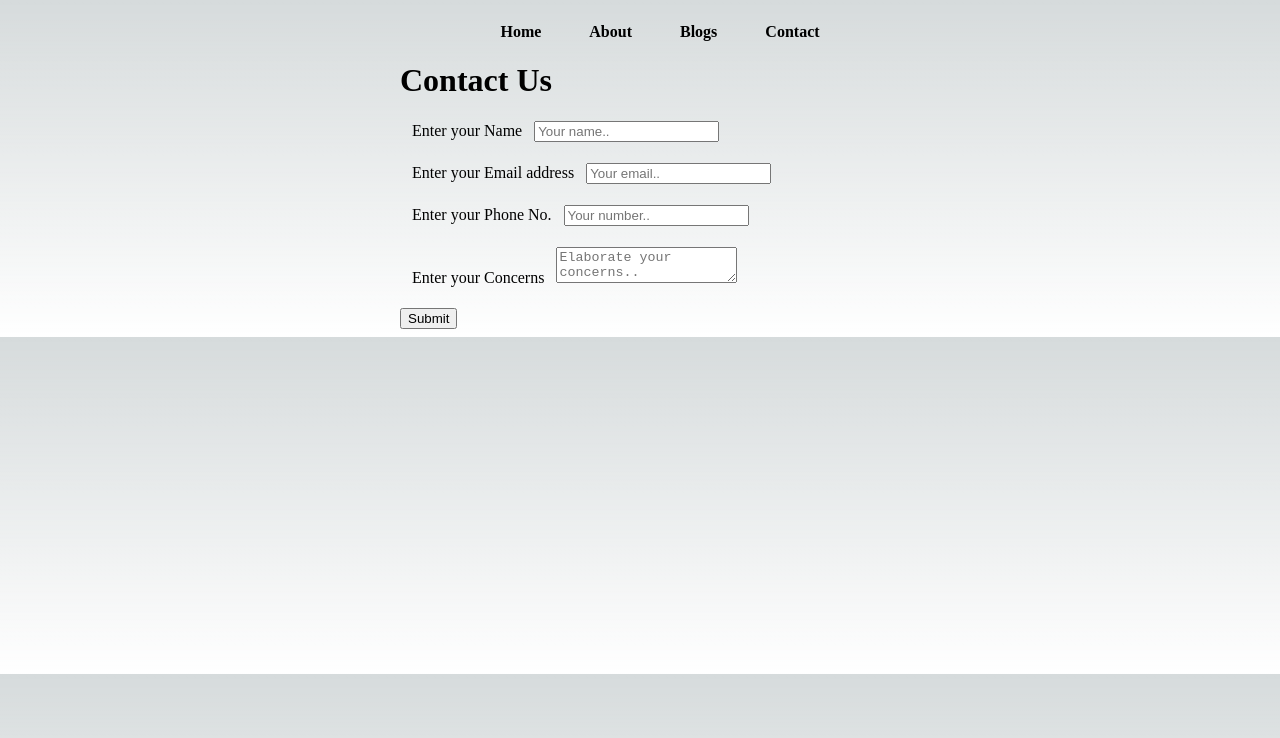
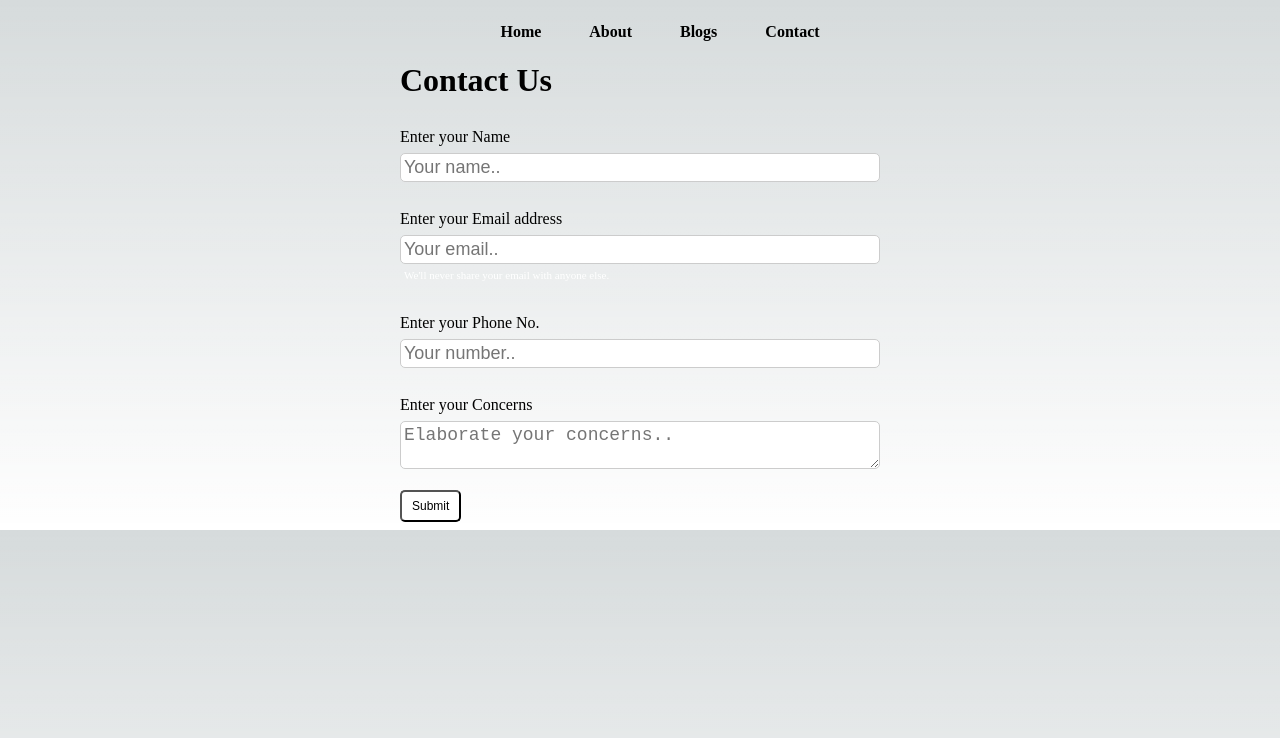
Before and after one commit to syedomar1/insightblogs, a Next.js app: page /contact in a window 1280 px wide. Shown: the top 738 px of the page. Built offline with nearby package versions, Linux system fonts and the light colour scheme.

Commit message:
Updating styling of each page

```diff
--- a/package.json
+++ b/package.json
@@ -7,12 +7,13 @@
     "build": "next build",
     "start": "next start",
     "lint": "next lint",
-    "export":"next build && next export"
+    "export": "next build && next export"
   },
   "dependencies": {
+    "next": "14.2.3",
     "react": "^18",
     "react-dom": "^18",
-    "next": "14.2.3"
+    "react-infinite-scroll-component": "^6.1.0"
   },
   "devDependencies": {
     "eslint": "^8",
--- a/pages/api/blogs.js
+++ b/pages/api/blogs.js
@@ -1,12 +1,14 @@
 // Next.js API route support: https://nextjs.org/docs/api-routes/introduction
 import * as fs from 'fs';
 export default async function handler(req, res) {
+  console.log(req.query.count)
   let data = await fs.promises.readdir("blogdata");
+  data = data.slice(0,parseInt(req.query.count));
   let myfile;
   let allBlogs = [];
   for (let index = 0; index < data.length; index++) {
     const item = data[index];
-    console.log(item);
+    // console.log(item);
     myfile = await fs.promises.readFile(('blogdata/'+item),'utf-8')
     allBlogs.push(JSON.parse(myfile));
 
--- a/pages/contact.js
+++ b/pages/contact.js
@@ -55,21 +55,22 @@ const handleChange = (e) =>{
         <form onSubmit={handleSubmit}>
           <div className={styles.mb3}>
           <label htmlFor="name" className={styles.formlabel}>Enter your Name</label>
-          <input type="text" value={name} onChange={handleChange} id="name" name="name" placeholder="Your name.." />
+          <input className={styles.input} type="text" value={name} onChange={handleChange} id="name" name="name" placeholder="Your name.." required/>
           </div>
           <div className={styles.mb3}>
           <label htmlFor="email" className={styles.formlabel}>Enter your Email address</label>
-          <input type="email" value={email} onChange={handleChange} id="email" name="email" placeholder="Your email.."/>
+          <input className={styles.input} type="email" value={email} onChange={handleChange} id="email" name="email" placeholder="Your email.." required/>
+          <div id='emailHelp' className={styles.formtext}>We'll never share your email with anyone else.</div>
           </div>
           <div className={styles.mb3}>
           <label htmlFor="phone" className={styles.formlabel}>Enter your Phone No.</label>
-          <input type="phone" value={phone} onChange={handleChange} id="phone" name="phone" placeholder="Your number.." />
+          <input className={styles.input} type="phone" value={phone} onChange={handleChange} id="phone" name="phone" placeholder="Your number.." required/>
           </div>
           <div className={styles.mb3}>
           <label htmlFor="desc" className={styles.formlabel}>Enter your Concerns</label>
-          <textarea id="desc" value={desc} onChange={handleChange} name="desc" placeholder="Elaborate your concerns.." />
+          <textarea className={styles.input} id="desc" value={desc} onChange={handleChange} name="desc" placeholder="Elaborate your concerns.." required/>
           </div>
-          <button type="submit" className="submit-button">Submit</button>
+          <button type="submit" className={styles.btn}>Submit</button>
         </form>
     </div>
   )
--- /dev/null
+++ b/styles/About.module.css
@@ -0,0 +1,8 @@
+.container{
+    max-width:55vw;
+    margin: 45px auto;
+}
+
+.center{
+    text-align: center;
+}
--- a/styles/Blog.module.css
+++ b/styles/Blog.module.css
@@ -17,3 +17,13 @@
 .blogItemp{
   max-width: 45vw;
 }
+
+.btn{
+  color: black;
+  background-color: white;
+  padding: 7px 10px;
+  cursor: pointer;
+  border-radius: 5px;
+  font-size: 12px;
+  margin-bottom: 5px;
+}
--- a/styles/Contact.module.css
+++ b/styles/Contact.module.css
@@ -5,8 +5,32 @@
 
 .mb3{
     margin-bottom: 21px;
+    display: flex;
+    flex-direction: column;
 }
 
 .formlabel{
-    margin: 0px 12px ;
+    padding: 7px 0px;
 }
+
+.formtext{
+    font-size: 11px;
+    color: white;
+    padding: 5px 4px;
+}
+
+.input{
+    padding: 3px;
+    font-size: 18px;
+    border-radius: 5px;
+    border: 1px solid #ccc;
+}
+
+.btn{
+    color: black;
+    background-color: white;
+    padding: 7px 10px;
+    cursor: pointer;
+    border-radius: 5px;
+    font-size: 12px;
+  }
--- a/styles/Home.module.css
+++ b/styles/Home.module.css
@@ -4,7 +4,8 @@
   justify-content: flex-start;
   padding-top: 2rem;
   align-items: center;
-  min-height: 100vh;
+  max-width: 100vw;
+  font-size: 1rem;
 }
 
 .description {
@@ -245,9 +246,37 @@
 }
 
 .myImg{
-  border-radius: 10px;
+  width: 240px;
+  border-radius:30px;
 }
 
 .imgWrap{
-  padding: 20px;
+  padding: 15px;
 }
+
+.title{
+  margin: 0;
+  line-height: 1.15;
+  font-size: 2.5rem;
+}
+
+.h2{
+  font-size:1.75rem;
+}
+.h3{
+  font-size:1.25rem;
+  margin-top: 15px;
+}
+
+.btn{
+  color: black;
+  background-color: white;
+  padding: 7px 10px;
+  cursor: pointer;
+  border-radius: 5px;
+  font-size: 12px;
+}
+.p{
+  margin: 16px 0;
+  margin-top: 3px;
+}
```
Also changed, not shown: pages/about.js (+36 -2 lines), pages/blog.js (+47 -21 lines), pages/index.js (+15 -14 lines), 2 other files (tests, documents, lock files or other folders).
